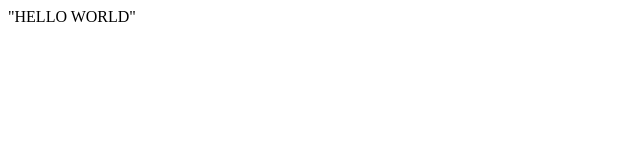
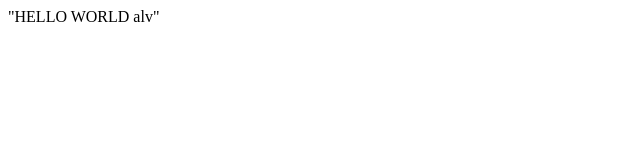
Before and after one commit to cmmayta/GitHub_VSC, a plain HTML site: page index.html in a window 1280 px wide. Shown: the full height of the page, 0-640 px from the left. Drawn offline with Linux system fonts and the light colour scheme.

Commit message:
Update index.html

```diff
--- a/index.html
+++ b/index.html
@@ -7,6 +7,6 @@
     <title>Document</title>
 </head>
 <body>
-    "HELLO WORLD"
+    "HELLO WORLD alv"
 </body>
 </html>
```
